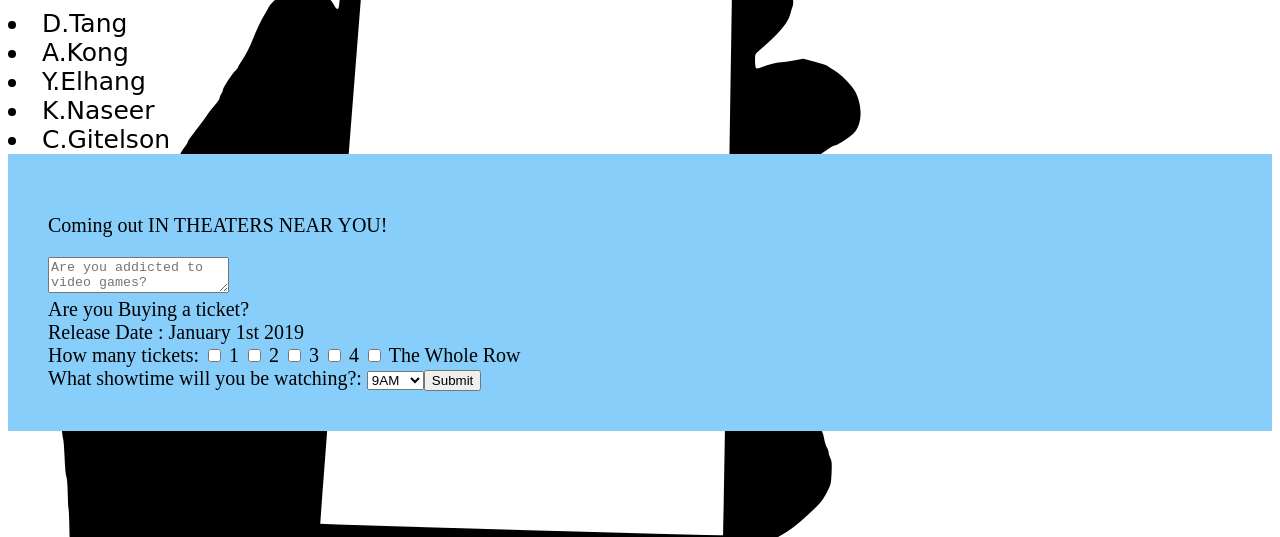
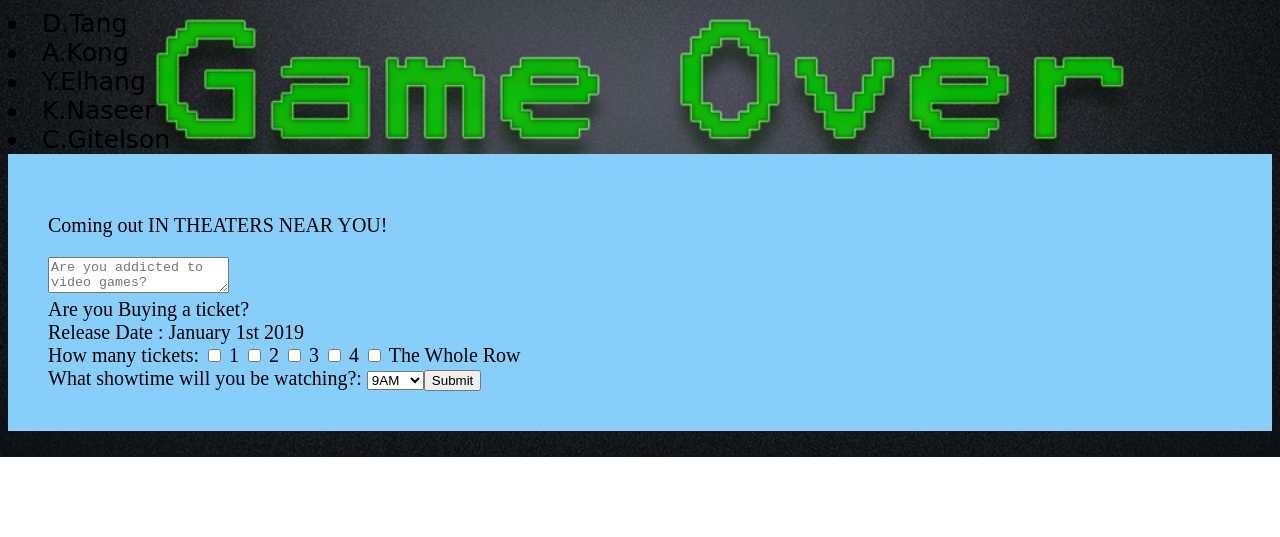
Before and after one commit to zhiyuanc1718/satire, a plain HTML site: page index.html in a window 1280 px wide. Shown: the part 263-800 px from the top of the page. Drawn offline with Linux system fonts and the light colour scheme.

Commit message:
game over

```diff
--- a/style.css
+++ b/style.css
@@ -34,7 +34,20 @@ h2{
 
 }
 
+
+
+
+
+
+
+
+
+
+
+
 body{
-    background-image: url("phone.png");
+    background-image: url("game-over.png");
+    background-repeat: no-repeat;
+    background-size: cover;
 
 }
```
Also changed, not shown: game-over.png (renamed from game over.png).
